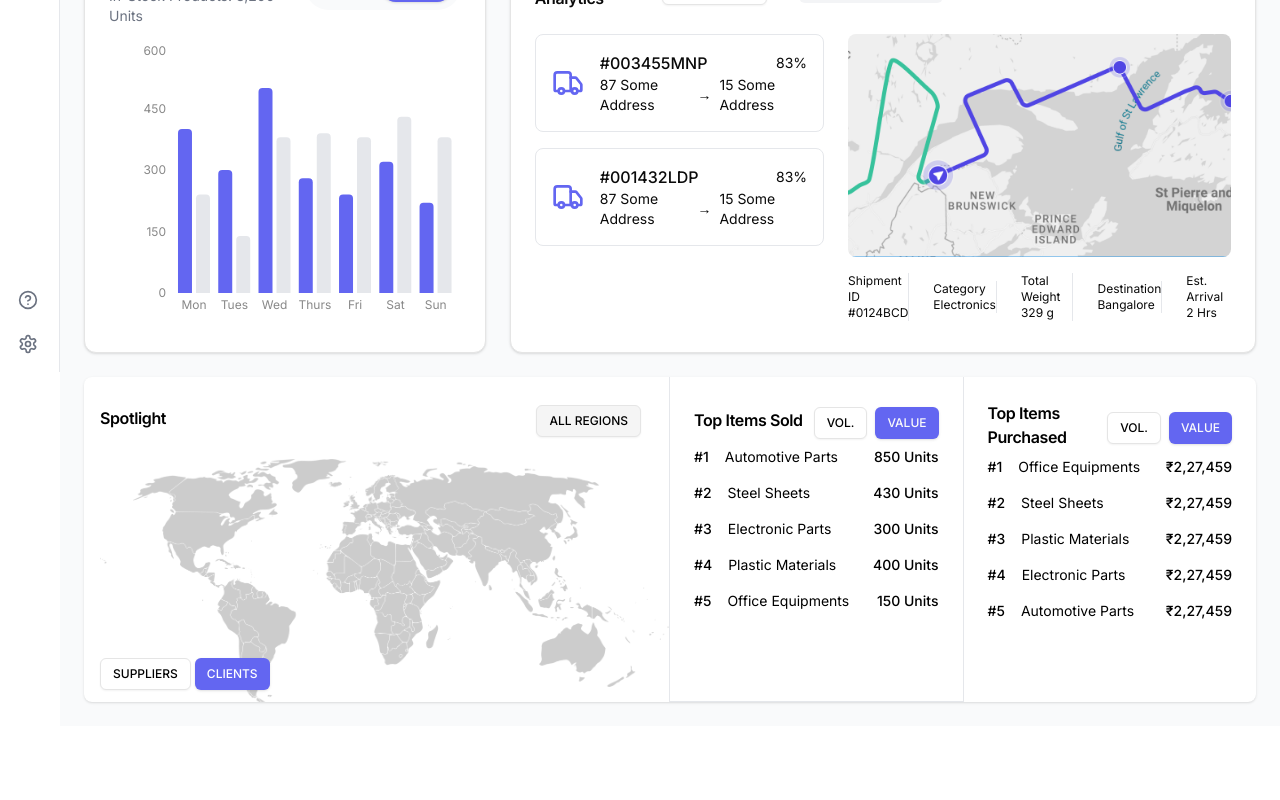
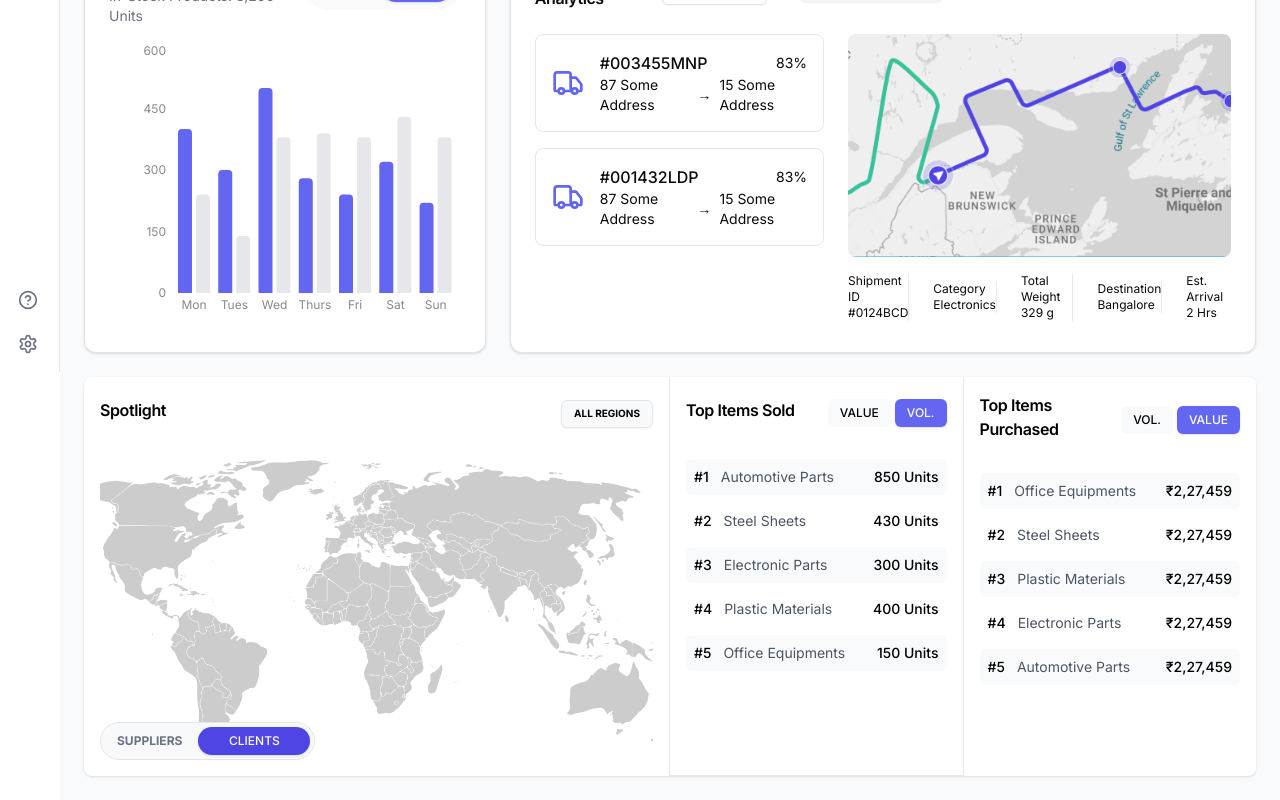
Before and after one commit to AshwiniParaye1/Dashboard, a Next.js app: page / in a window 1280 px wide. Shown: the part 428-1228 px from the top of the page. Before the commit the page ends 1154 px from the top, so only its background shows below. Built offline with nearby package versions, Linux system fonts and the light colour scheme.

Commit message:
fixed spotlight buttons

```diff
--- a/components/dashboard/spotlight.tsx
+++ b/components/dashboard/spotlight.tsx
@@ -1,41 +1,45 @@
+"use client";
+
 import Image from "next/image";
-import { Button } from "../ui/button";
-import { CardContent, CardHeader, CardTitle } from "../ui/card";
+import { Button } from "@/components/ui/button";
+import { CardContent, CardHeader, CardTitle } from "@/components/ui/card";
 
 export function Spotlight() {
   return (
     <div className="h-full">
       <CardHeader className="flex flex-row items-center justify-between p-4">
         <CardTitle className="text-base font-semibold">Spotlight</CardTitle>
-        <div className="bg-white px-3 py-1.5 rounded-md text-xs">
+        <div>
           <Button
+            variant="outline"
             size="sm"
-            variant="outline"
-            className="bg-neutral-100 hover:bg-neutral-200"
+            className="h-7 px-3 py-1.5 text-[10px] font-bold bg-[#F7F9FB]  hover:bg-gray-100 rounded-md"
           >
             ALL REGIONS
           </Button>
         </div>
       </CardHeader>
-      <CardContent className="p-0 ml-4 relative">
-        <Image
-          src="/spotlight.png"
-          alt="World Map"
-          className="w-full"
-          width={400}
-          height={400}
-        />
-        <div className="absolute bottom-3 left-0 flex gap-1">
+      <CardContent className="p-4 relative">
+        <div className="relative w-full h-[300px]">
+          <Image
+            src="/spotlight.png"
+            alt="World Map"
+            fill
+            className="object-cover rounded-lg"
+            priority
+          />
+        </div>
+        <div className="absolute bottom-4 left-4 flex gap-1 rounded-3xl bg-[#F7F9FB] p-1 border border-neutral-200">
           <Button
-            variant="outline"
+            variant="ghost"
             size="sm"
-            className="h-8 text-xs bg-white hover:bg-gray-50"
+            className="h-7 py-1.5 text-xs font-bold text-gray-500"
           >
             SUPPLIERS
           </Button>
           <Button
             size="sm"
-            className="h-8 text-xs bg-[#6366F1] hover:bg-[#5355E2] text-white"
+            className="h-7 w-28 py-2 text-xs font-medium bg-[#4F45E4] hover:bg-[#5355E2] text-white rounded-3xl"
           >
             CLIENTS
           </Button>
--- a/components/dashboard/top-items.tsx
+++ b/components/dashboard/top-items.tsx
@@ -26,27 +26,56 @@ export function TopItems({ title, type }: TopItemsProps) {
 
   return (
     <div className="h-full">
-      <CardHeader className="flex flex-row items-center justify-between pb-2">
+      <CardHeader className="flex flex-row items-center justify-between p-4">
         <CardTitle className="text-base font-semibold">{title}</CardTitle>
-        <div className="flex gap-2">
-          <Button variant="outline" size="sm" className="h-8 text-xs">
+        <div className="flex gap-1">
+          {type === "sold" ? (
+            <>
+              <Button
+                variant="ghost"
+                size="sm"
+                className="h-7 px-3 py-1.5 text-xs font-medium bg-gray-50 hover:bg-gray-100"
+              >
+                VALUE
+              </Button>
+              <Button
+                size="sm"
+                className="h-7 px-3 py-1.5 text-xs font-medium bg-[#6366F1] hover:bg-[#5355E2] text-white"
+              >
+                VOL.
+              </Button>
+            </>
+          ) : (
+            <>
+              <Button
+                variant="ghost"
+                size="sm"
+                className="h-7 px-3 py-1.5 text-xs font-medium bg-gray-50 hover:bg-gray-100"
+              >
                 VOL.
               </Button>
               <Button
                 size="sm"
-            className="h-8 text-xs bg-[#6366F1] hover:bg-[#5355E2]"
+                className="h-7 px-3 py-1.5 text-xs font-medium bg-[#6366F1] hover:bg-[#5355E2] text-white"
               >
                 VALUE
               </Button>
+            </>
+          )}
         </div>
       </CardHeader>
-      <CardContent>
-        <div className="space-y-4">
-          {items.map((item) => (
-            <div key={item.rank} className="flex items-center justify-between">
-              <div className="flex items-center gap-4">
+      <CardContent className="p-4">
+        <div className="space-y-2">
+          {items.map((item, index) => (
+            <div
+              key={item.rank}
+              className={`flex items-center justify-between p-2 rounded-md ${
+                index % 2 === 0 ? "bg-gray-50" : ""
+              }`}
+            >
+              <div className="flex items-center gap-3">
                 <span className="text-sm font-medium">#{item.rank}</span>
-                <span className="text-sm">{item.name}</span>
+                <span className="text-sm text-gray-600">{item.name}</span>
               </div>
               <span className="text-sm font-medium">{item.value}</span>
             </div>
```
Also changed, not shown: public/analytics.png (added). Lines whose indentation alone changed are shown as unchanged.
